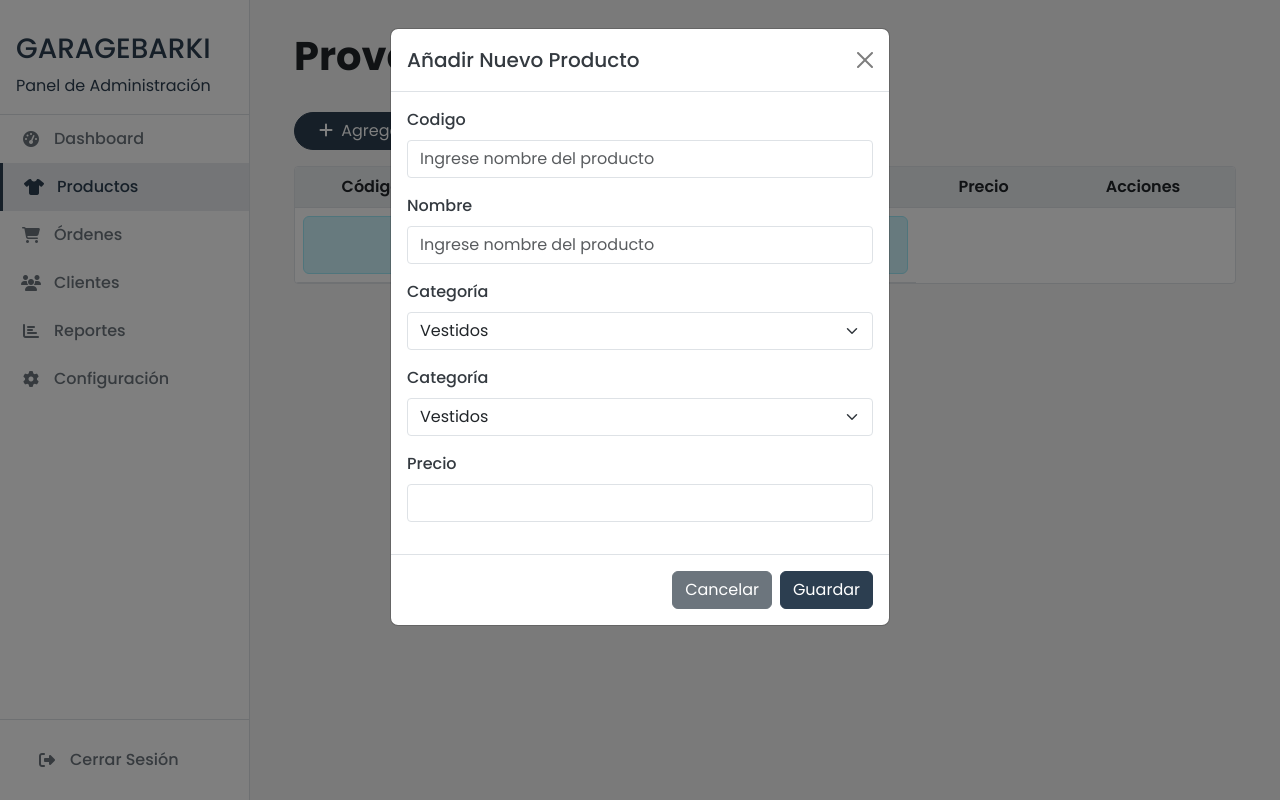
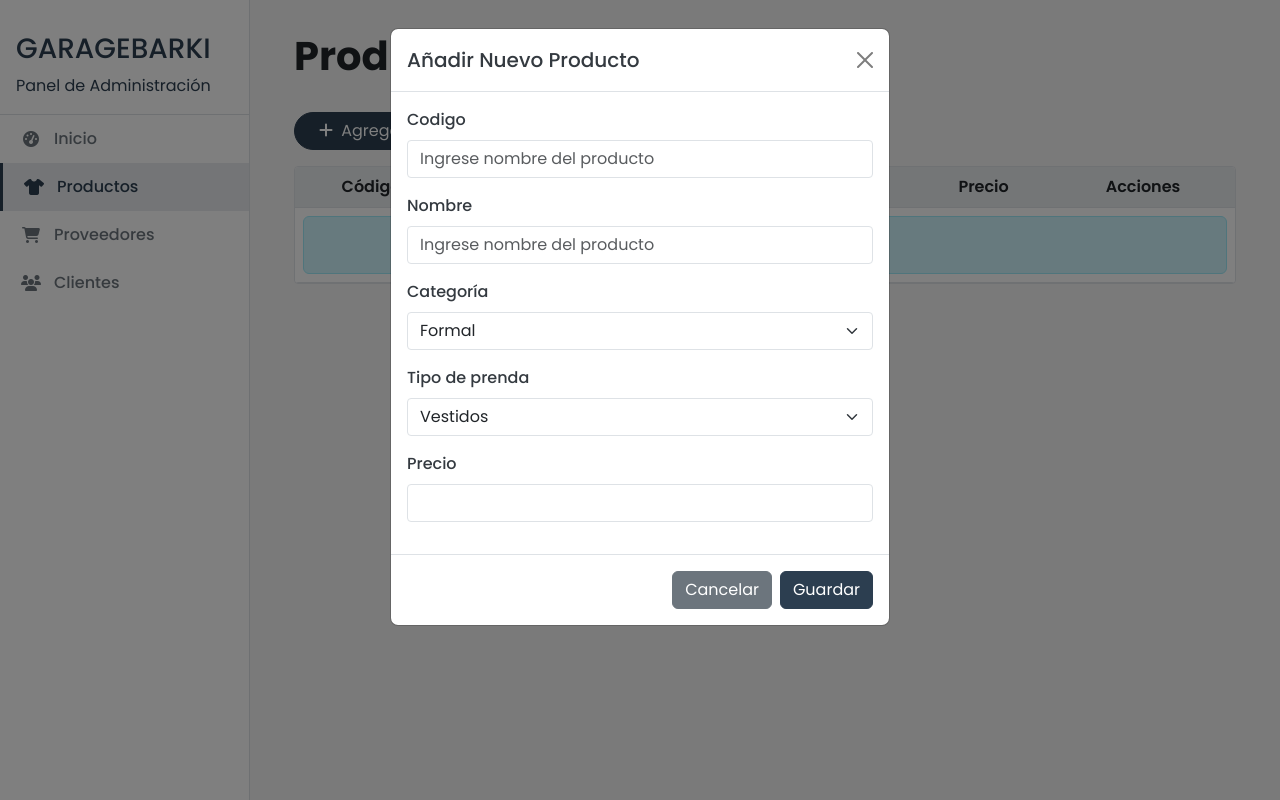
Before and after one commit to Nokx1z/BarkiOS, a PHP site: page /app/views/admin/products-admin.php in a window 1280 px wide, after a click on "Agregar producto". Run offline with PHP 8.4, Linux system fonts and the light colour scheme; data that the repository does not hold is empty.

Commit message:
Cambios en el front de todos los modulos

```diff
--- a/app/controllers/Admin/ProductsController.php
+++ b/app/controllers/Admin/ProductsController.php
@@ -63,7 +63,7 @@ class ProductsController {
         $success = $this->productModel->delete((int)$_GET['id']);
 
         if ($success) {
-            header("Location: products-admin.php?success=add");
+            header("Location: products-admin.php?success=delete");
             exit();
         }
     }
--- a/app/views/admin/products-admin.php
+++ b/app/views/admin/products-admin.php
@@ -42,7 +42,7 @@ switch ($action) {
     <!-- Google Fonts -->
     <link href="https://fonts.googleapis.com/css2?family=Poppins:wght@300;400;500;600;700&display=swap" rel="stylesheet">
     <!-- Favicon -->
-    <link rel="shortcut icon" href="/assets/icons/Logo - Garage Barki.webp" type="image/x-icon">
+    <link rel="shortcut icon" href="../../../public/assets/icons/Logo - Garage Barki.webp" type="image/x-icon">
     <!-- Custom CSS -->
     <link rel="stylesheet" href="../../../public/assets/css/admin-styles.css">
 </head>
@@ -56,37 +56,40 @@ switch ($action) {
             </div>
             <ul class="nav flex-column">
                 <li class="nav-item">
-                <a class="nav-link" href="dashboard.html"><i class="fas fa-tachometer-alt"></i> Dashboard</a>
+                    <a class="nav-link" href="#Profe_No_Hago_Nada">
+                        <i class="fas fa-tachometer-alt"></i>
+                        Inicio
+                    </a>
                 </li>
                 <li class="nav-item">
-                <a class="nav-link active" href="productos.html"><i class="fas fa-tshirt"></i> Productos</a>
+                    <a class="nav-link active" href="/app/views/admin/products-admin.php">
+                        <i class="fas fa-tshirt"></i>
+                        Productos
+                    </a>
                 </li>
                 <li class="nav-item">
-                <a class="nav-link" href="/app/views/admin/supplier-admin.php"><i class="fas fa-shopping-cart"></i> Órdenes</a>
+                    <a class="nav-link" href="/app/views/admin/supplier-admin.php">
+                        <i class="fas fa-shopping-cart"></i>
+                        Proveedores
+                    </a>
                 </li>
                 <li class="nav-item">
-                <a class="nav-link" href="/app/views/admin/clients-admin.php"><i class="fas fa-users"></i> Clientes</a>
-            </li>
-            <li class="nav-item">
-                <a class="nav-link" href="#"><i class="fas fa-chart-bar"></i> Reportes</a>
-            </li>
-            <li class="nav-item">
-                <a class="nav-link" href="#"><i class="fas fa-cog"></i> Configuración</a>
+                    <a class="nav-link" href="/app/views/admin/clients-admin.php">
+                        <i class="fas fa-users"></i>
+                        Clientes
+                    </a>
                 </li>
             </ul>
-        <div class="sidebar-footer">
-            <a class="nav-link" href="login.html"><i class="fas fa-sign-out-alt"></i> Cerrar Sesión</a>
-        </div>
         </div>
     </nav>
 
 <div class="main-content">
     <div class="container-fluid">
         <div class="d-flex justify-content-between align-items-center mb-4">
-            <h1 class="display-6 fw-bold text-dark">Proveedores</h1>
+            <h1 class="display-6 fw-bold text-dark">Productos</h1>
         </div>
     <button class="btn btn-primary rounded-pill px-4 me-3" data-bs-toggle="modal" data-bs-target="#addProductModal">
-            <i class="fas fa-plus me-1"></i> Agregar contacto
+            <i class="fas fa-plus me-1"></i> Agregar producto
         </button>
 
             <!-- Mensajes de éxito/error -->
@@ -147,7 +150,7 @@ switch ($action) {
                                     <?php endforeach; ?>
                                 <?php else: ?>
                                     <tr>
-                                        <td colspan="4" class="text-center">
+                                        <td colspan="6" class="text-center">
                                             <div class="alert alert-info mb-0">No hay productos disponibles</div>
                                         </td>
                                     </tr>
@@ -182,13 +185,13 @@ switch ($action) {
                         <div class="mb-3">
                             <label class="form-label">Categoría</label>
                             <select class="form-select" name="categoria" required>
-                                <option value="vestidos">Vestidos</option>
-                                <option value="blusas">Blusas</option>
-                                <option value="pantalones">Pantalones</option>
+                                <option value="Formal">Formal</option>
+                                <option value="Casual">Casual</option>
+                                <option value="Ujum">Ujum</option>
                             </select>
                         </div>
                         <div class="mb-3">
-                            <label class="form-label">Categoría</label>
+                            <label class="form-label">Tipo de prenda</label>
                             <select class="form-select" name="tipo" required>
                                 <option value="vestidos">Vestidos</option>
                                 <option value="blusas">Blusas</option>
--- a/app/views/admin/supplier-admin.php
+++ b/app/views/admin/supplier-admin.php
@@ -49,7 +49,7 @@ switch ($action) {
     <!-- Google Fonts -->
     <link href="https://fonts.googleapis.com/css2?family=Poppins:wght@300;400;500;600;700&display=swap" rel="stylesheet">
     <!-- Favicon -->
-    <link rel="shortcut icon" href="/assets/icons/Logo - Garage Barki.webp" type="image/x-icon">
+    <link rel="shortcut icon" href="../../../public/assets/icons/Logo - Garage Barki.webp" type="image/x-icon">
     <!-- Custom CSS -->
     <link rel="stylesheet" href="../../../public/assets/css/admin-styles.css">
 </head>
@@ -63,7 +63,7 @@ switch ($action) {
             </div>
             <ul class="nav flex-column">
                 <li class="nav-item">
-                    <a class="nav-link" href="#">
+                    <a class="nav-link" href="#Profe_No_Hago_Nada">
                         <i class="fas fa-tachometer-alt"></i>
                         Inicio
                     </a>
```
Also changed, not shown: app/views/admin/clients-admin.php (+7 -25 lines). Lines whose indentation alone changed are shown as unchanged.
